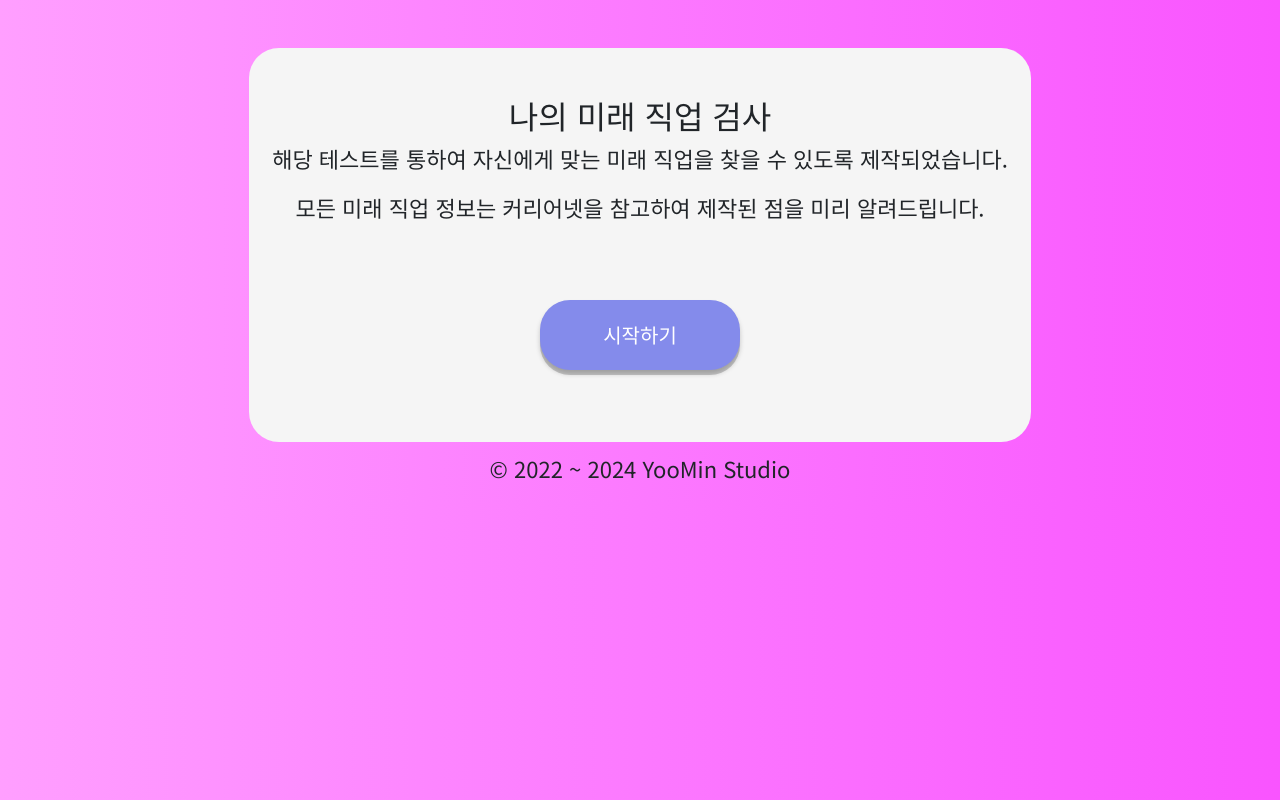
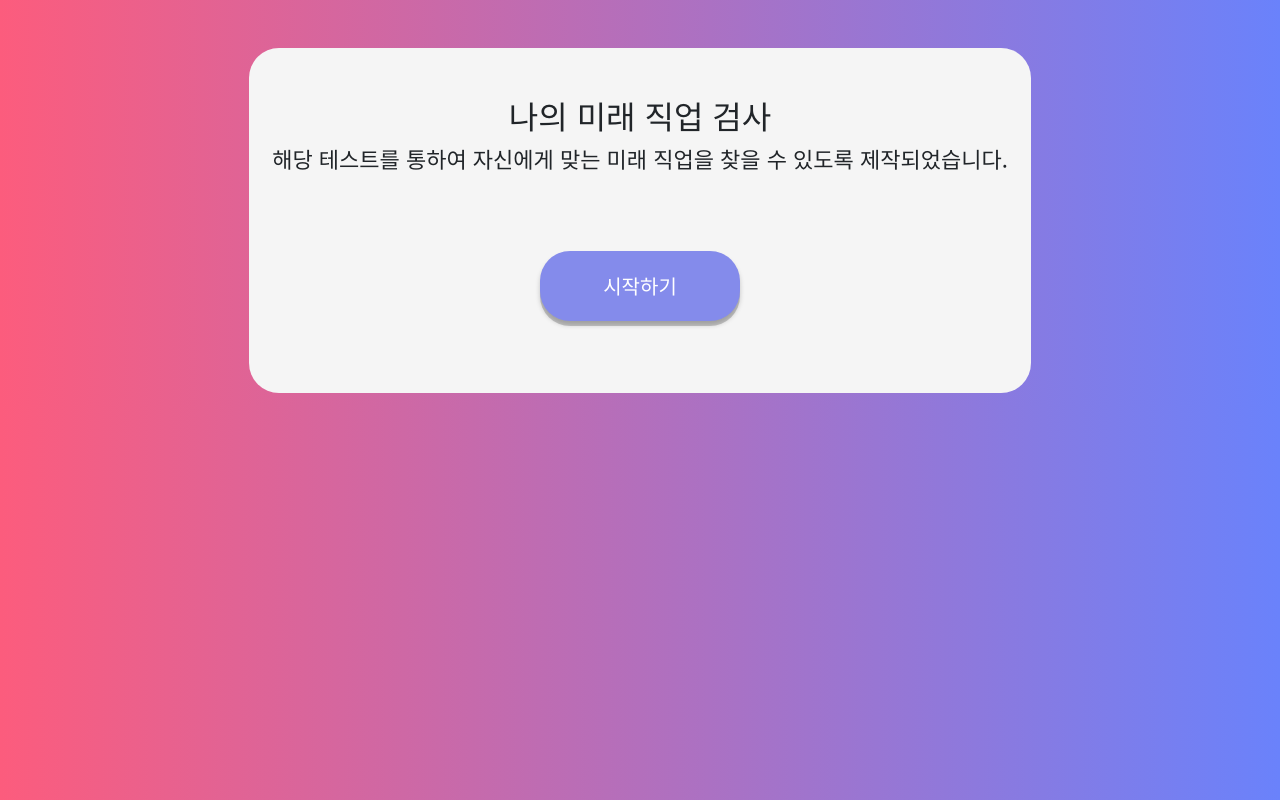
Before and after one commit to yoomin1122/futurejob, a plain HTML site: page index.html in a window 1280 px wide. Drawn offline with nearby package versions, Linux system fonts and the light colour scheme.

Commit message:
디자인 텍스트 및 리드미 작성하다 말음

```diff
--- a/index.html
+++ b/index.html
@@ -11,11 +11,11 @@
     <link rel="stylesheet" href="./css/result.css">
     <link rel="preconnect" href="https://fonts.googleapis.com">
     <link rel="preconnect" href="https://fonts.gstatic.com" crossorigin>
-    <link href="https://fonts.googleapis.com/css2?family=Noto+Sans+KR:wght@100..900&display=swap" rel="stylesheet">
+    <link href="https://fonts.googleapis.com/css2?family=Noto+Sans+KR:wght@200..900&display=swap" rel="stylesheet">
     <link href="https://cdn.jsdelivr.net/npm/bootstrap@5.2.0-beta1/dist/css/bootstrap.min.css" rel="stylesheet" integrity="sha384-0evHe/X+R7YkIZDRvuzKMRqM+OrBnVFBL6DOitfPri4tjfHxaWutUpFmBp4vmVor" crossorigin="anonymous">
     <style>
         body{
-    background: linear-gradient(to right, #FF9FFF, #F954FF);
+    background: linear-gradient(to right, #FC5C7D, #6A82FB);
 }
     </style>
 </head>
@@ -29,7 +29,6 @@
                 </div>
 
                 <p>해당 테스트를 통하여 자신에게 맞는 미래 직업을 찾을 수 있도록 제작되었습니다.</p>
-                <p>모든 미래 직업 정보는 커리어넷을 참고하여 제작된 점을 미리 알려드립니다.</p>
 
                 <button type = "button" class = "btncss"
                 onclick = "js:begin()">시작하기</button>
@@ -71,9 +70,7 @@
             <br></br>
             <button type="button" onclick="reload()" class="btn btn-outline-primary btn-lg">다시하기</button>
         </section>
-        <footer style="text-align: center;">
-            <p>© 2022 ~ 2024 YooMin Studio</p>
-        </footer>
+
 
     <script src="./js/data.js"></script>
     <script src="./js/start.js"></script>
```
Also changed, not shown: 1 other file.
